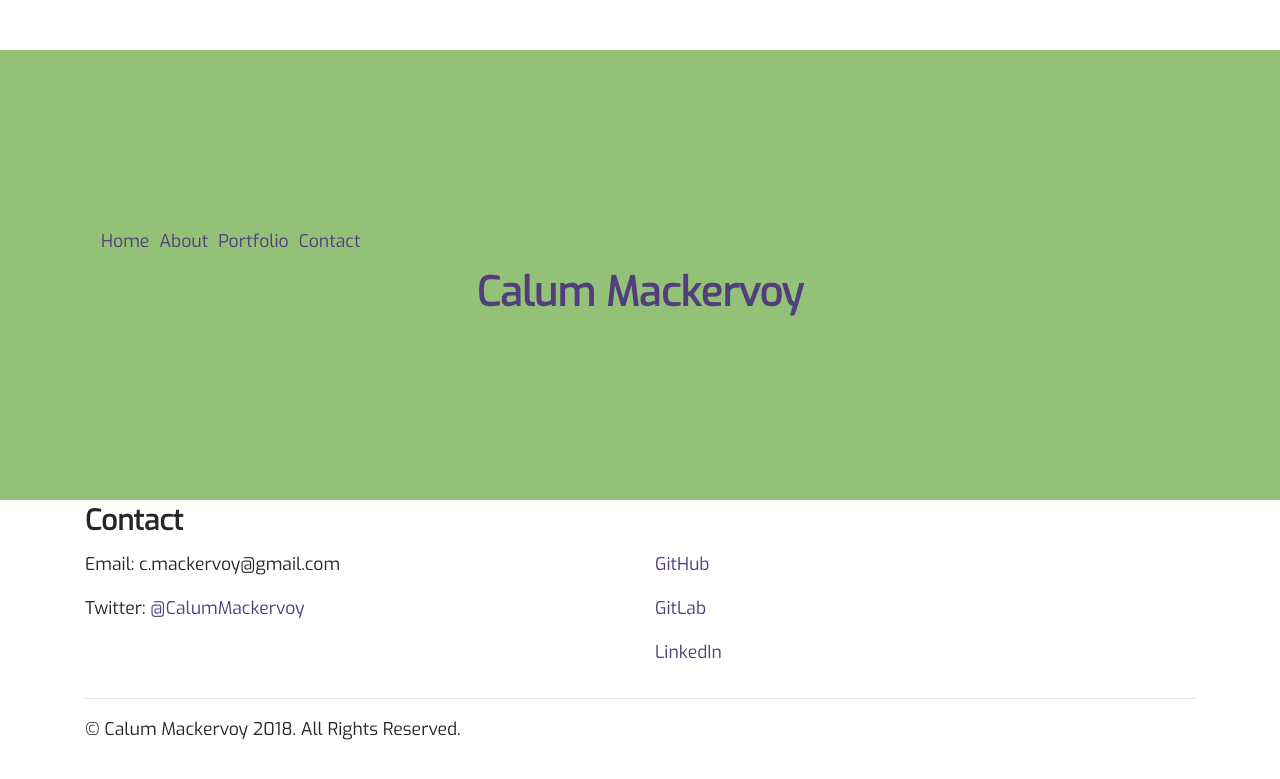
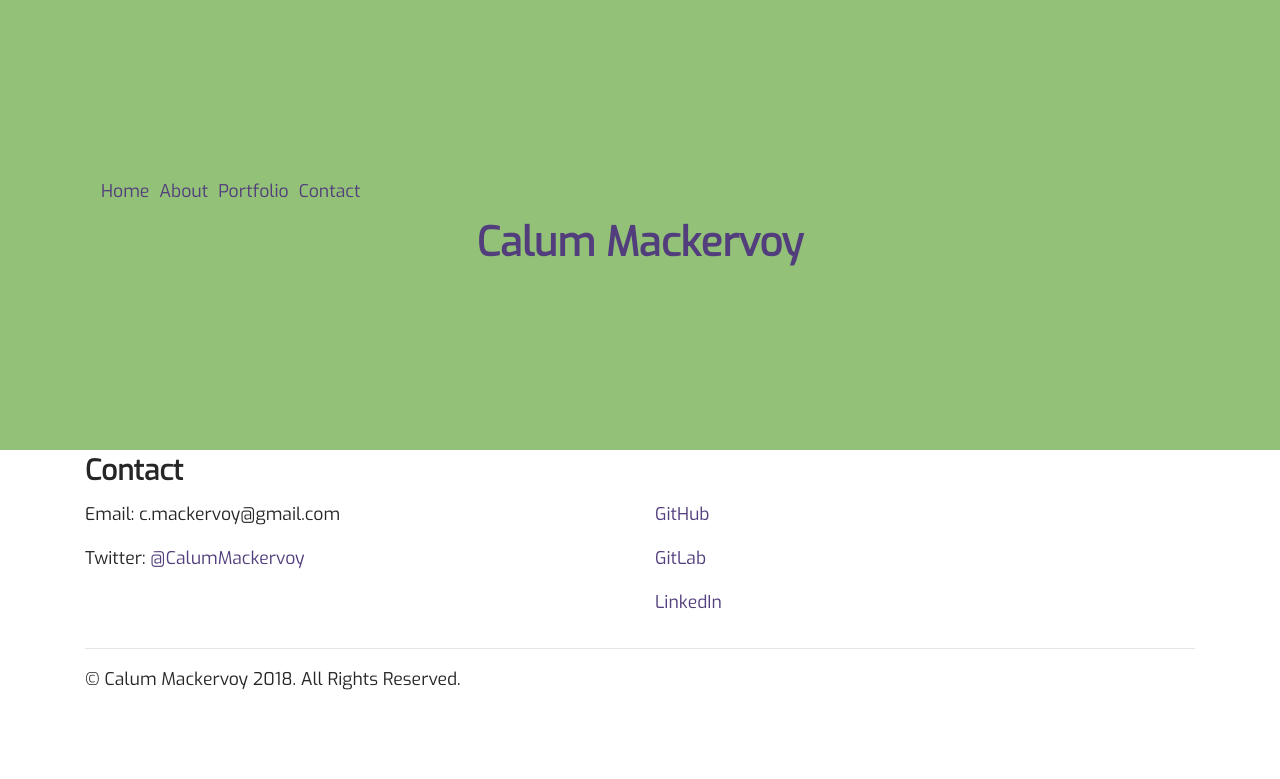
Before and after one commit to calummackervoy/calummackervoy.github.io, a Jekyll site: the page built from index.html, in a window 1280 px wide. Shown: the top 779 px of the page. Built offline with Jekyll 4.4.1, drawn with Linux system fonts in a browser that asks for light colours.

Commit message:
removed top-margin on header

```diff
--- a/_sass/_layout.scss
+++ b/_sass/_layout.scss
@@ -60,7 +60,7 @@ header {
     background-color: $header;
     padding: 0px 15px;
 	text-align: center;
-	margin: 50px 0 0;
+	margin: 0 0 0;
 	height: 50vh;
 	display: flex;
 	justify-content: center;
```
